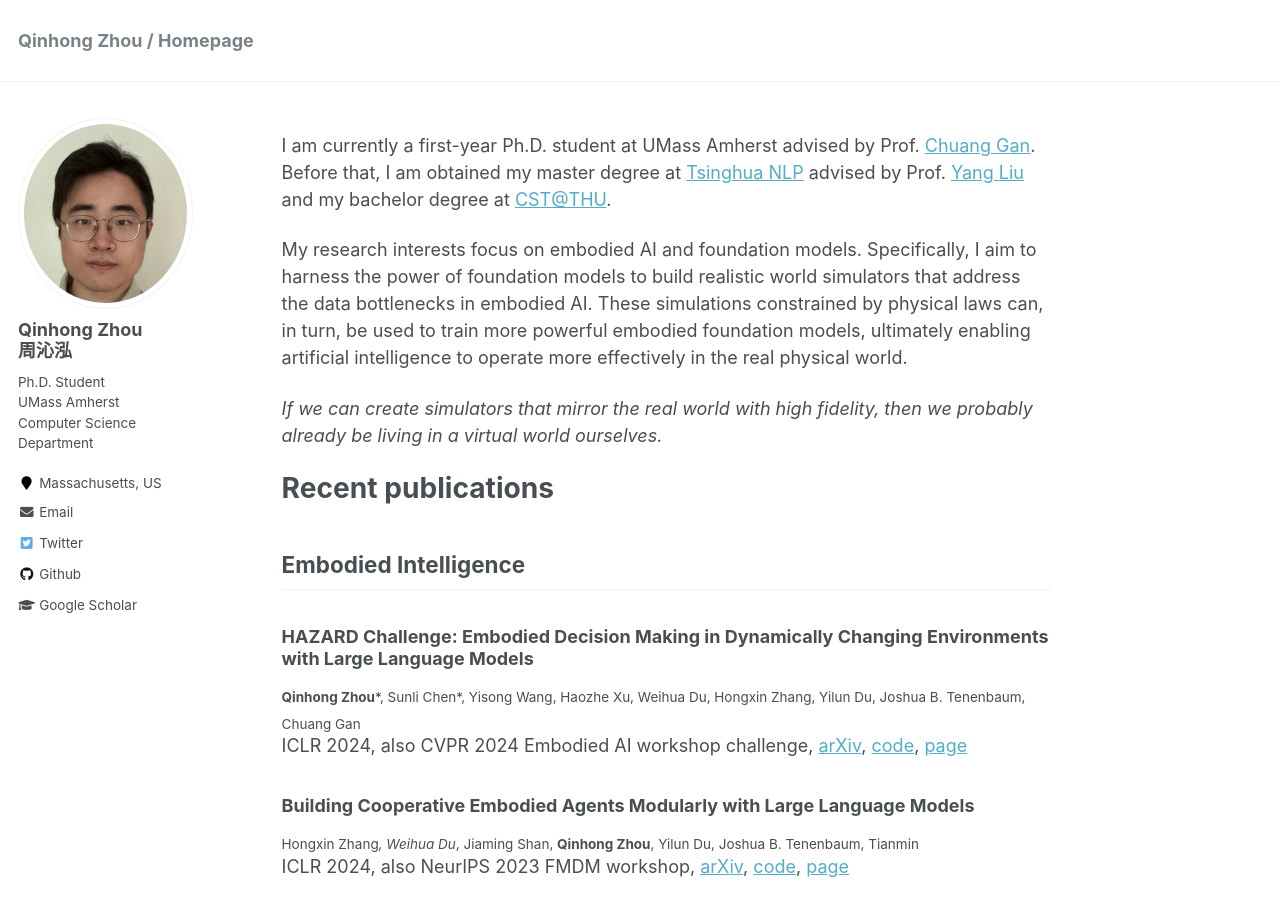
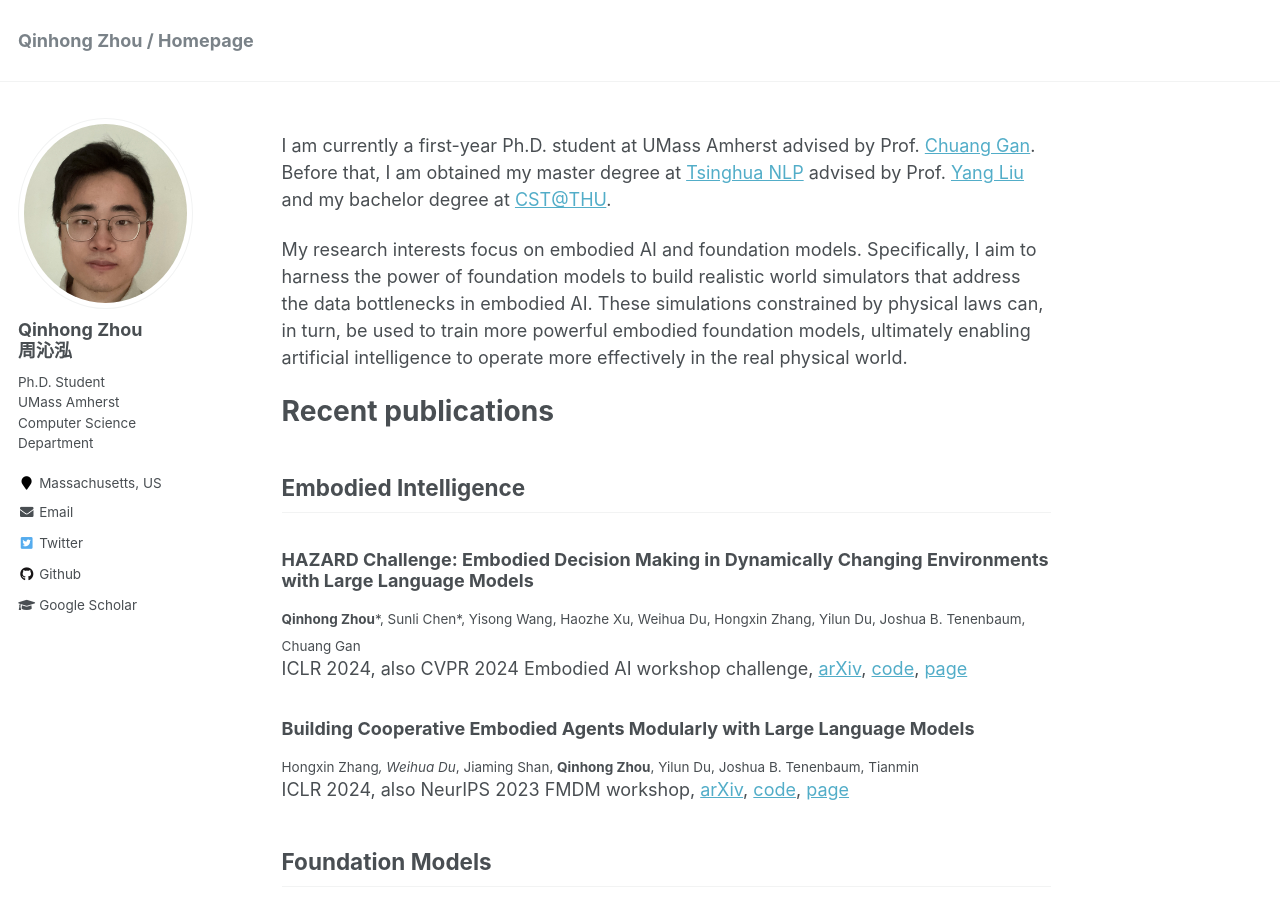
Before and after one commit to zhouqqhh/zhouqqhh.github.io, a Jekyll site: the page built from _pages/about.md, in a window 1280 px wide and 900 px high. Built offline with Jekyll 4.4.1, drawn with Linux system fonts in a browser that asks for light colours.

Commit message:
Update about.md

```diff
--- a/_pages/about.md
+++ b/_pages/about.md
@@ -12,7 +12,7 @@ I am currently a first-year Ph.D. student at UMass Amherst advised by Prof. [Chu
 
 My research interests focus on embodied AI and foundation models. Specifically, I aim to harness the power of foundation models to build realistic world simulators that address the data bottlenecks in embodied AI. These simulations constrained by physical laws can, in turn, be used to train more powerful embodied foundation models, ultimately enabling artificial intelligence to operate more effectively in the real physical world.
 
-*If we can create simulators that mirror the real world with high fidelity, then we probably already be living in a virtual world ourselves.*
+<!-- *If we can create simulators that mirror the real world with high fidelity, then we probably already be living in a virtual world ourselves.* -->
 
 Recent publications
 ======
```
